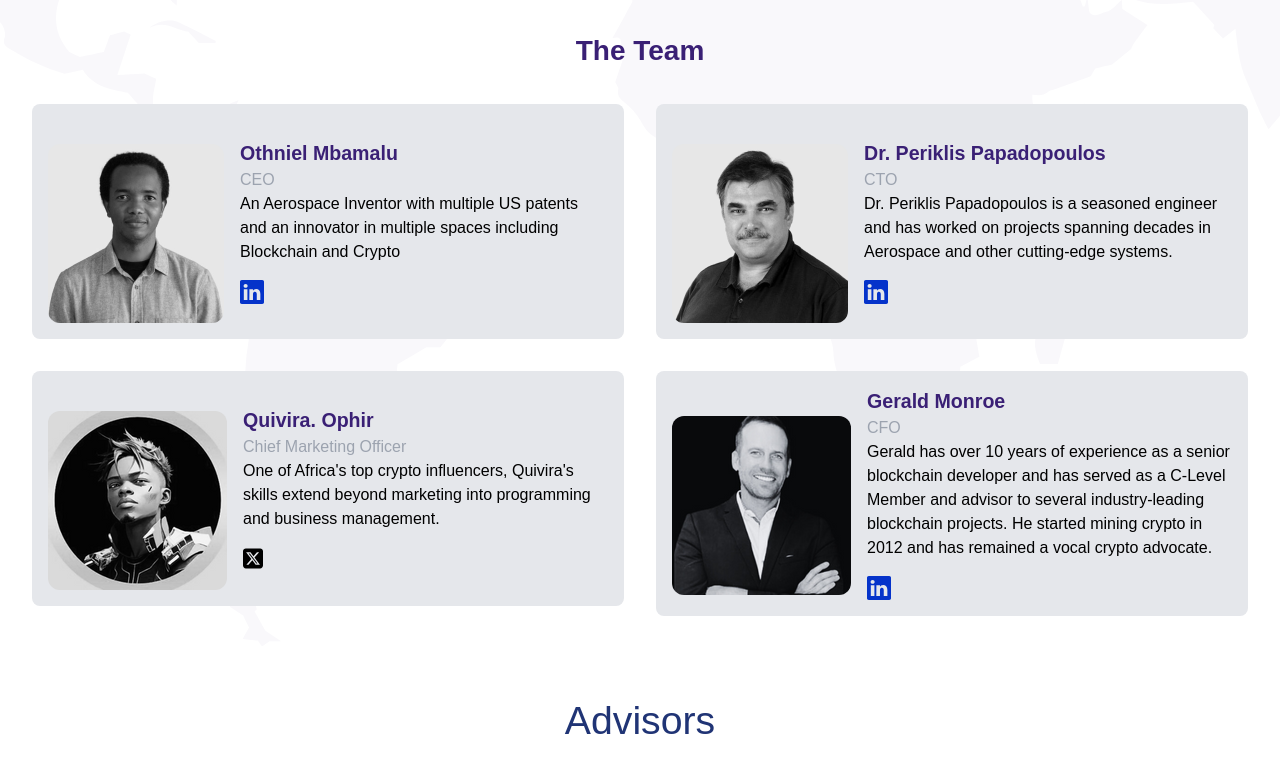
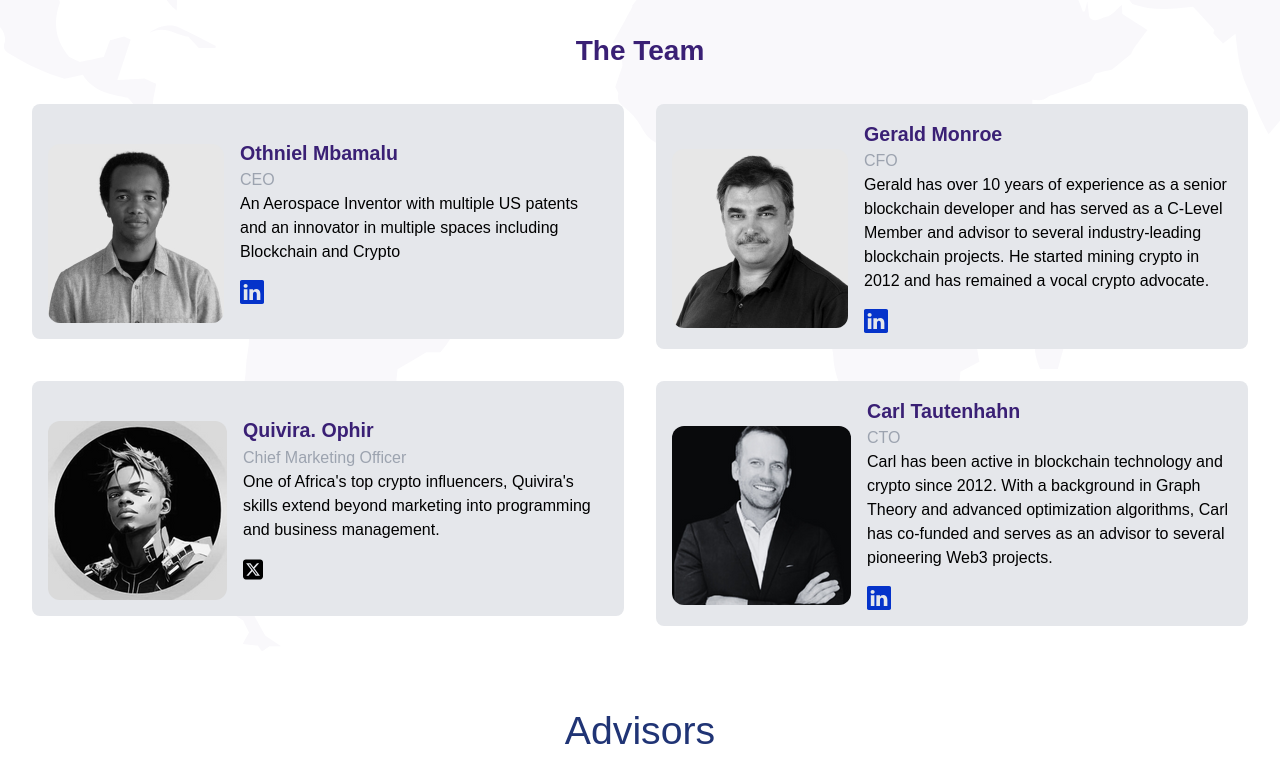
Before and after one commit to Goodness815/adashe, a React (Create React App) app: page / in a window 1280 px wide. Shown: the part 4420-5189 px from the top of the page. Built offline with nearby package versions, Linux system fonts and the light colour scheme.

Commit message:
made updates

```diff
--- a/src/components/Advisors.js
+++ b/src/components/Advisors.js
@@ -5,11 +5,10 @@ import nick from "../assets/logo/nick.jpeg";
 import jon from "../assets/logo/jon.png";
 import mbamalu from "../assets/logo/mba.jpeg";
 
-
 const AdvisorsComponent = () => {
   const advisors = [
     {
-      name: "Carl Tautenhahn",
+      name: "Periklis Papadopoulos",
       imageSrc: carl,
       linkedinLink: "https://www.linkedin.com/in/carlhenly/",
     },
@@ -36,10 +35,7 @@ const AdvisorsComponent = () => {
         <h2 className="text-xl text-[#203475] mb-4">Advisors</h2>
         <div className="grid grid-cols-4 md:grid-cols-4">
           {advisors.map((advisor, index) => (
-            <div
-              key={index}
-              className="w-full advisors"
-            >
+            <div key={index} className="w-full advisors">
               <div className="bg-white p-1 rounded-lg advisors">
                 <img
                   src={advisor.imageSrc}
@@ -63,7 +59,6 @@ const AdvisorsComponent = () => {
                     />
                   </a>
                 </div>
-
               </div>
             </div>
           ))}
--- a/src/components/Navbar.js
+++ b/src/components/Navbar.js
@@ -84,6 +84,7 @@ const Navbar = () => {
               &times;
             </span>
             <div
+              className="modal_content"
               style={{
                 display: "flex",
                 alignItems: "center",
@@ -91,6 +92,7 @@ const Navbar = () => {
                 padding: "20px 0px",
               }}
             >
+              <span>(For US and int citizens)</span>
               <a href="https://raze.finance/" target="__blank">
                 <button
                   onClick={openModal}
@@ -99,6 +101,8 @@ const Navbar = () => {
                   Raze Finance
                 </button>
               </a>
+
+              <span>(For int citizens only)</span>
 
               <a href="https://www.pinksale.finance/" target="__blank">
                 <button
@@ -272,7 +276,10 @@ const Navbar = () => {
             >
               FAQ
             </a>
-            <button onClick={openModal} className="border border-[#203475] text-[#203475] px-4 py-1 rounded-md">
+            <button
+              onClick={openModal}
+              className="border border-[#203475] text-[#203475] px-4 py-1 rounded-md"
+            >
               Buy Token
             </button>
           </div>
--- a/src/components/Team.js
+++ b/src/components/Team.js
@@ -52,19 +52,21 @@ const Team = () => {
                 className="w-25 h-25 mt-6 rounded-full kaydimg"
               />
             </div>
+
             <div className="flex-grow">
               <p className="text-lg text-[#3A2075] font-semibold">
-                Dr. Periklis Papadopoulos
+                Gerald Monroe
               </p>
-              <p className="text-gray-400">CTO</p>
+              <p className="text-gray-400">CFO</p>
               <p className="text-black team-text">
-                Dr. Periklis Papadopoulos is a seasoned engineer and has worked
-                on projects spanning decades in Aerospace and other cutting-edge
-                systems.
+                Gerald has over 10 years of experience as a senior blockchain
+                developer and has served as a C-Level Member and advisor to
+                several industry-leading blockchain projects. He started mining
+                crypto in 2012 and has remained a vocal crypto advocate.
               </p>
               <div className="mt-4 flex items-center">
-                <a href="https://www.linkedin.com/in/ppapadopoulos/">
-                  <img src={socialIcon} alt="Icon 1" className="w-6 h-6 mr-2" />
+                <a href="https://www.linkedin.com/in/geraldmonroe1/">
+                  <img src={socialIcon} alt="Icon 1" className="w-6 h-6 mr-2" />{" "}
                 </a>
               </div>
             </div>
@@ -110,20 +112,21 @@ const Team = () => {
                 className="w-25 h-25 mt-6 rounded-full kaydimg"
               />
             </div>
+
             <div className="flex-grow">
               <p className="text-lg text-[#3A2075] font-semibold">
-                Gerald Monroe
+                Carl Tautenhahn
               </p>
-              <p className="text-gray-400">CFO</p>
+              <p className="text-gray-400">CTO</p>
               <p className="text-black team-text">
-                Gerald has over 10 years of experience as a senior blockchain
-                developer and has served as a C-Level Member and advisor to
-                several industry-leading blockchain projects. He started mining
-                crypto in 2012 and has remained a vocal crypto advocate.
+                Carl has been active in blockchain technology and crypto since
+                2012. With a background in Graph Theory and advanced
+                optimization algorithms, Carl has co-funded and serves as an
+                advisor to several pioneering Web3 projects.
               </p>
               <div className="mt-4 flex items-center">
-                <a href="https://www.linkedin.com/in/geraldmonroe1/">
-                  <img src={socialIcon} alt="Icon 1" className="w-6 h-6 mr-2" />{" "}
+                <a href="https://www.linkedin.com/in/ppapadopoulos/">
+                  <img src={socialIcon} alt="Icon 1" className="w-6 h-6 mr-2" />
                 </a>
               </div>
             </div>
--- a/src/components/TwoColumnComponent.js
+++ b/src/components/TwoColumnComponent.js
@@ -37,6 +37,7 @@ const TwoColumnComponent = () => {
               &times;
             </span>
             <div
+              className="modal_content"
               style={{
                 display: "flex",
                 alignItems: "center",
@@ -44,10 +45,8 @@ const TwoColumnComponent = () => {
                 padding: "20px 0px",
               }}
             >
-              <a
-                href="https://raze.finance/"
-                target="__blank"
-              >
+              <span>(For US and int citizens)</span>
+              <a href="https://raze.finance/" target="__blank">
                 <button
                   onClick={openModal}
                   className="bg-[#203475] text-white px-4 py-2 rounded-md button-firstOne"
@@ -56,10 +55,9 @@ const TwoColumnComponent = () => {
                 </button>
               </a>
 
-              <a
-                href="https://www.pinksale.finance/"
-                target="__blank"
-              >
+              <span>(For int citizens only)</span>
+
+              <a href="https://www.pinksale.finance/" target="__blank">
                 <button
                   onClick={openModal}
                   className="bg-[#203475] text-white px-4 py-2 rounded-md button-firstOne"
--- a/src/index.css
+++ b/src/index.css
@@ -251,6 +251,26 @@ body {
 .close {
   cursor: pointer;
 }
+
+.modal_content {
+  display: flex;
+  align-items: center;
+  justify-content: center;
+  flex-direction: column;
+  padding: 40px;
+}
+.modal_content span {
+  margin-bottom: 20px;
+  color: #682075;
+}
+
+.modal_content span:last-of-type {
+  margin-top: 20px;
+}
+.modal_content a:last-of-type {
+  margin-bottom: 20px;
+}
+
 /* Add Animation */
 @keyframes animatetop {
   from {
```
Lines whose indentation alone changed are shown as unchanged.
